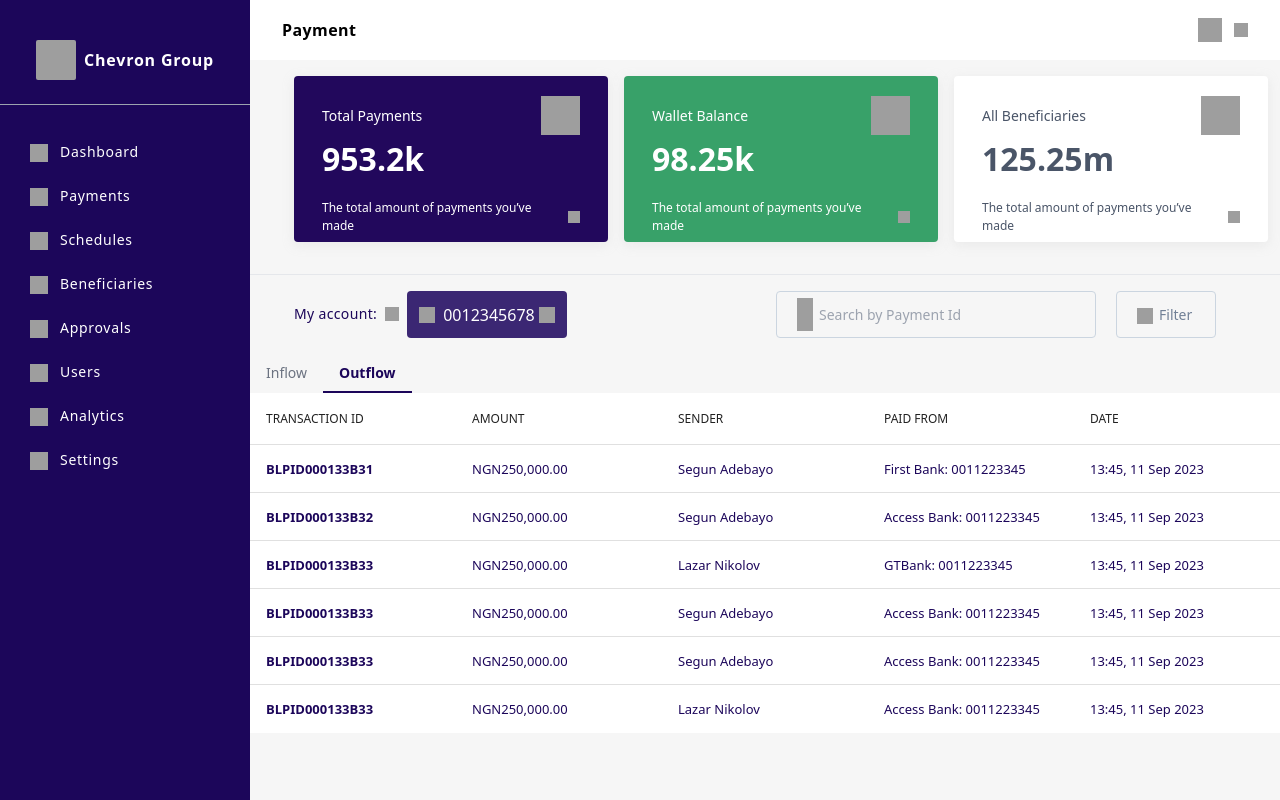
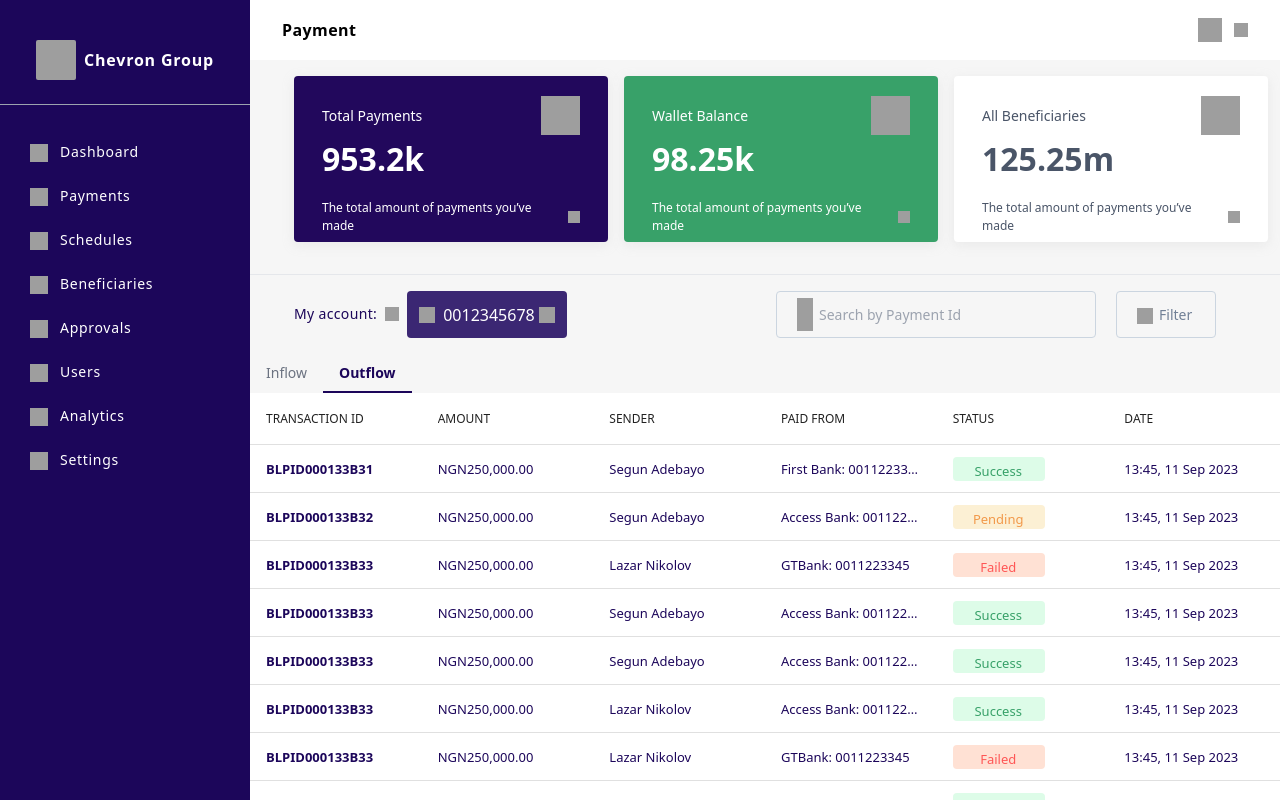
Before and after one commit to daysuwaa/chevron-figma, a React (Create React App) app: page /payment in a window 1280 px wide. Both pictures are taken after a click on the button "Outflow". Built offline with nearby package versions, Linux system fonts and the light colour scheme; grey boxes are pictures that could not be loaded.

Commit message:
modified and added status to the outflow

```diff
--- a/src/components/Outflows.js
+++ b/src/components/Outflows.js
@@ -24,6 +24,22 @@ const Outflows = () => {
 
         },
         {
+            name: 'STATUS',
+            selector: row => <div style={{
+                backgroundColor: row.status === 'Success' ? ['#DDFCE8'] : row.status === 'Failed' ? ['#FFE1D4'] : ['#FCF0D4'],
+                color:row.status === 'Success' ? ['#38A169'] : row.status === 'Failed' ? ['#FF5655'] : ['#F2994A'],
+                padding: '5px 16px 5px 15px',
+                justifyContent:'center',
+                borderRadius: '4px',
+                textAlign: 'center',
+                width:'92px',
+                height:'24px'
+            }}>
+                {row.status}
+            </div>,
+        },
+
+        {
             name:'DATE',
             selector:row =><div className='text-[#1C065A]'> {row.date}</div>
 
@@ -37,6 +53,7 @@ const Outflows = () => {
             amount:'NGN250,000.00',
             sender:'Segun Adebayo',
             paidfrom:'First Bank: 0011223345',
+            status:'Success',
             date:'13:45, 11 Sep 2023'
         },
 
@@ -46,6 +63,7 @@ const Outflows = () => {
             amount:'NGN250,000.00',
             sender:'Segun Adebayo',
             paidfrom:'Access Bank: 0011223345',
+            status:'Pending',
             date:'13:45, 11 Sep 2023'
         },
         {
@@ -54,6 +72,7 @@ const Outflows = () => {
             amount:'NGN250,000.00',
             sender:'Lazar Nikolov',
             paidfrom:'GTBank: 0011223345',
+            status:'Failed',
             date:'13:45, 11 Sep 2023'
         },
         {
@@ -62,6 +81,7 @@ const Outflows = () => {
             amount:'NGN250,000.00',
             sender:'Segun Adebayo',
             paidfrom:'Access Bank: 0011223345',
+            status:'Success',
             date:'13:45, 11 Sep 2023'
         },
         {
@@ -70,6 +90,7 @@ const Outflows = () => {
             amount:'NGN250,000.00',
             sender:'Segun Adebayo',
             paidfrom:'Access Bank: 0011223345',
+            status:'Success',
             date:'13:45, 11 Sep 2023'
         },
         {
@@ -78,8 +99,47 @@ const Outflows = () => {
             amount:'NGN250,000.00',
             sender:'Lazar Nikolov',
             paidfrom:'Access Bank: 0011223345',
+            status:'Success',
             date:'13:45, 11 Sep 2023'
         },
+
+        {
+            id:7,
+            transactionid:'BLPID000133B33',
+            amount:'NGN250,000.00',
+            sender:'Lazar Nikolov',
+            paidfrom:'GTBank: 0011223345',
+            status:'Failed',
+            date:'13:45, 11 Sep 2023'
+        },
+        {
+            id:8,
+            transactionid:'BLPID000133B33',
+            amount:'NGN250,000.00',
+            sender:'Lazar Nikolov',
+            paidfrom:'GTBank: 0011223345',
+            status:'Success',
+            date:'13:45, 11 Sep 2023'
+        },
+        {
+            id:9,
+            transactionid:'BLPID000133B33',
+            amount:'NGN250,000.00',
+            sender:'Lazar Nikolov',
+            paidfrom:'GTBank: 0011223345',
+            status:'Success',
+            date:'13:45, 11 Sep 2023'
+        },
+        {
+            id:10,
+            transactionid:'BLPID000133B33',
+            amount:'NGN250,000.00',
+            sender:'Javier Alaves',
+            paidfrom:'Access Bank: 0011223345',
+            status:'Pending',
+            date:'13:45, 11 Sep 2023'
+        },
+
 
     ]
   return (
```
